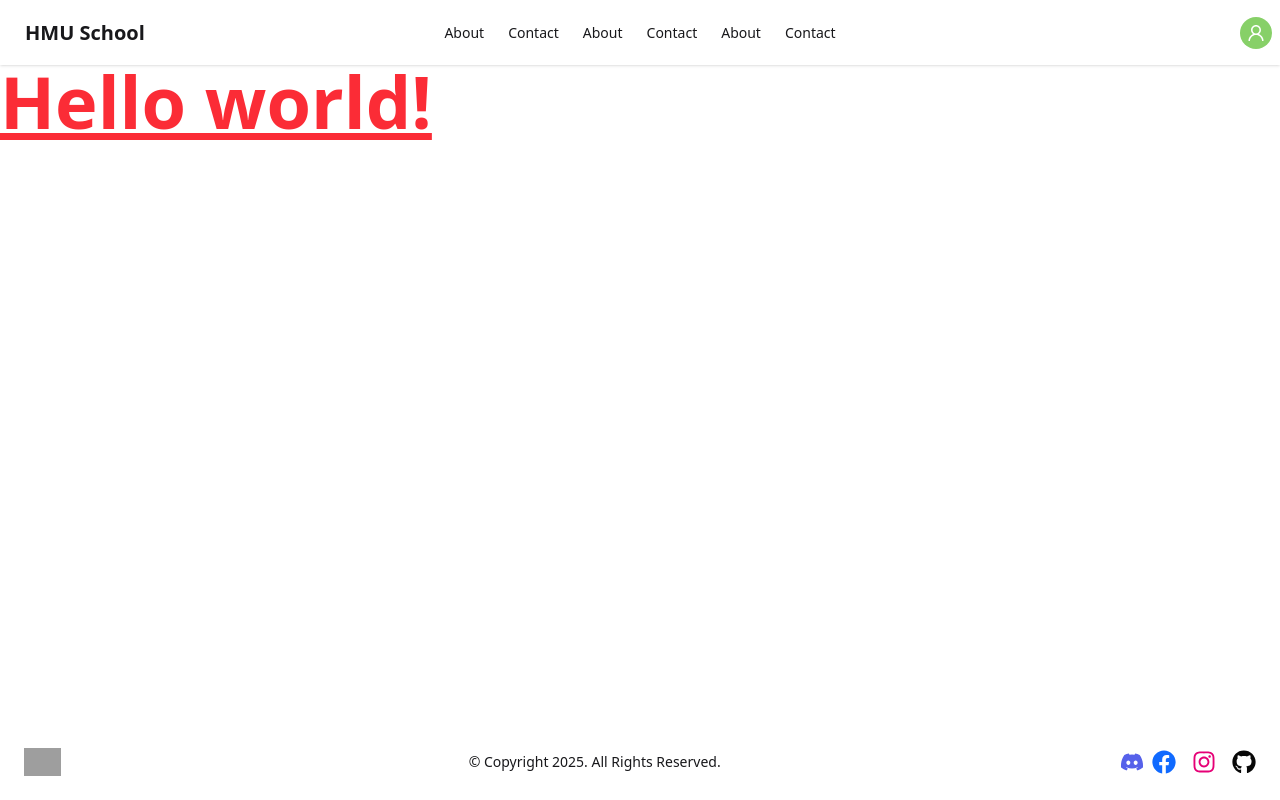
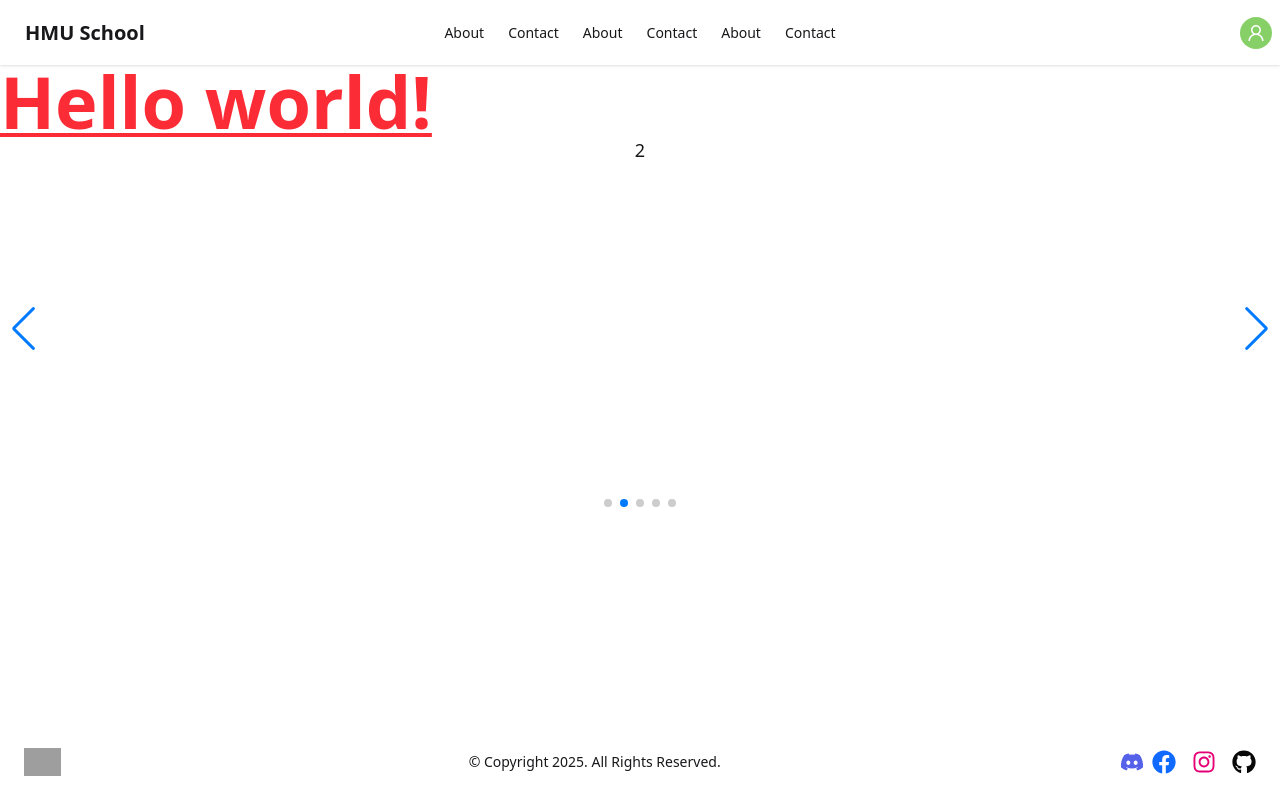
Before and after one commit to HIMU005/school_management_clilent, a React (Vite) app: page / in a window 1280 px wide. Built offline with nearby package versions, Linux system fonts and the light colour scheme; grey boxes are pictures that could not be loaded.

Commit message:
add slider but no design. design part next

```diff
--- a/package.json
+++ b/package.json
@@ -16,6 +16,7 @@
     "react-dom": "^19.0.0",
     "react-icons": "^5.4.0",
     "react-router": "^7.1.5",
+    "swiper": "^11.2.3",
     "tailwindcss": "^4.0.6"
   },
   "devDependencies": {
--- a/src/Home.jsx
+++ b/src/Home.jsx
@@ -1,9 +1,12 @@
+import Banner from "./components/home/Banner";
+
 function Home() {
   return (
     <>
       <h1 className="text-7xl text-red-500 font-bold underline">
         Hello world!
       </h1>
+      <Banner />
     </>
   );
 }
--- /dev/null
+++ b/src/components/home/Banner.jsx
@@ -0,0 +1,38 @@
+// Import Swiper styles
+import "swiper/css";
+import "swiper/css/navigation";
+import "swiper/css/pagination";
+import "./styles.css";
+
+// import required modules
+import { Autoplay, Navigation, Pagination } from "swiper/modules";
+import { Swiper, SwiperSlide } from "swiper/react";
+import SwipCard from "./SwipCard";
+const Banner = () => {
+  return (
+    <>
+      <Swiper
+        spaceBetween={30}
+        centeredSlides={true}
+        autoplay={{
+          delay: 2500,
+          disableOnInteraction: false,
+        }}
+        pagination={{
+          clickable: true,
+        }}
+        navigation={true}
+        modules={[Autoplay, Pagination, Navigation]}
+        className="mySwiper"
+      >
+        {[1, 2, 3, 4, 5].map((card, idx) => (
+          <SwiperSlide key={idx}>
+            <SwipCard card={card} />
+          </SwiperSlide>
+        ))}
+      </Swiper>
+    </>
+  );
+};
+
+export default Banner;
--- /dev/null
+++ b/src/components/home/SwipCard.jsx
@@ -0,0 +1,8 @@
+// eslint-disable-next-line react/prop-types
+const SwipCard = ({ card }) => {
+  let num = card;
+
+  return <div className="h-96">{num}</div>;
+};
+
+export default SwipCard;
--- /dev/null
+++ b/src/components/home/styles.css
@@ -0,0 +1,27 @@
+.swiper {
+  width: 100%;
+  height: 100%;
+}
+
+.swiper-slide {
+  text-align: center;
+  font-size: 18px;
+  background: #fff;
+
+  /* Center slide text vertically */
+  display: flex;
+  justify-content: center;
+  align-items: center;
+}
+
+.swiper-slide img {
+  display: block;
+  width: 100%;
+  height: 100%;
+  object-fit: cover;
+}
+
+.swiper {
+  margin-left: auto;
+  margin-right: auto;
+}
--- a/src/routes/HomeRoute.jsx
+++ b/src/routes/HomeRoute.jsx
@@ -1,7 +1,7 @@
 import { Route, Routes } from "react-router";
 import Home from "../Home";
-import About from "../components/home/About";
-import Contact from "../components/home/Contact";
+import About from "../Pages/Home/About";
+import Contact from "../Pages/Home/Contact";
 import Root from "../layout/Root";
 
 const HomeRoute = () => {
```
Also changed, not shown: src/Pages/Home/About.jsx (renamed from src/components/home/About.jsx), src/Pages/Home/Contact.jsx (renamed from src/components/home/Contact.jsx), 1 other file (tests, documents, lock files or other folders).
